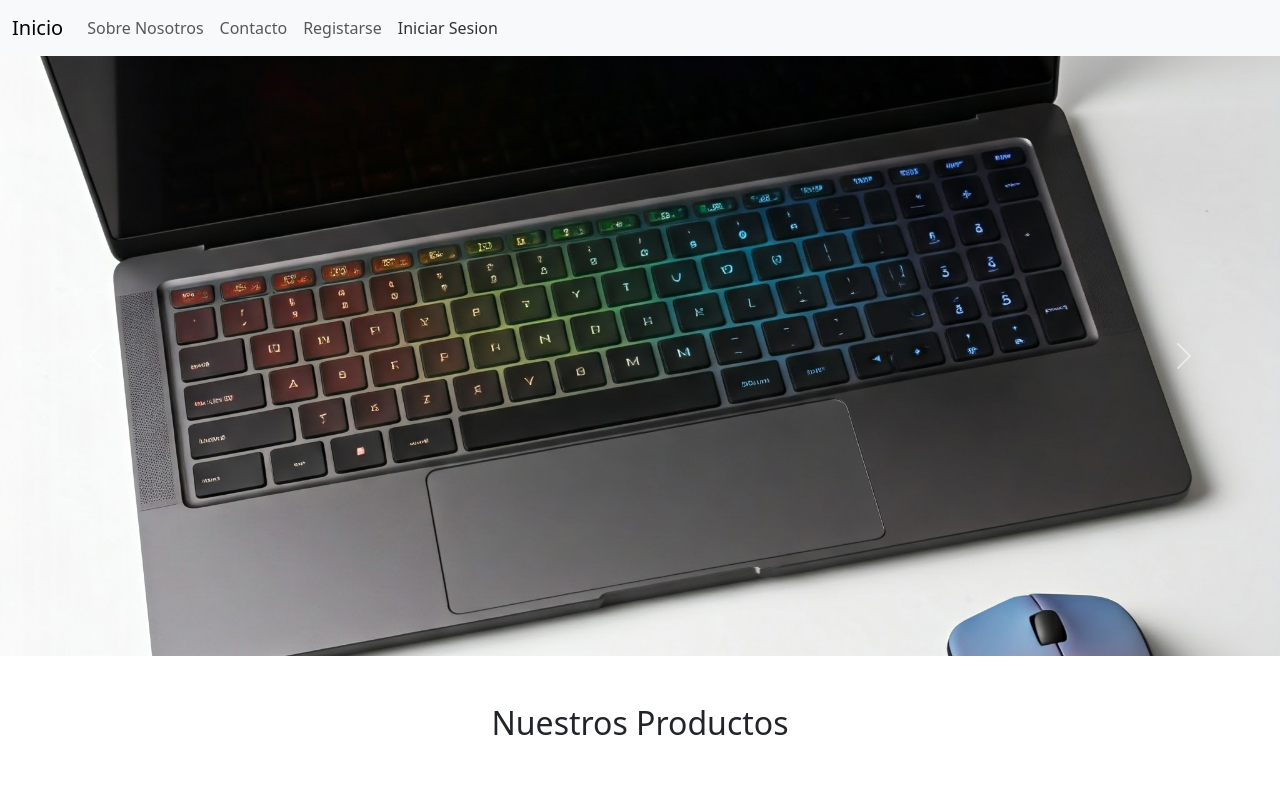
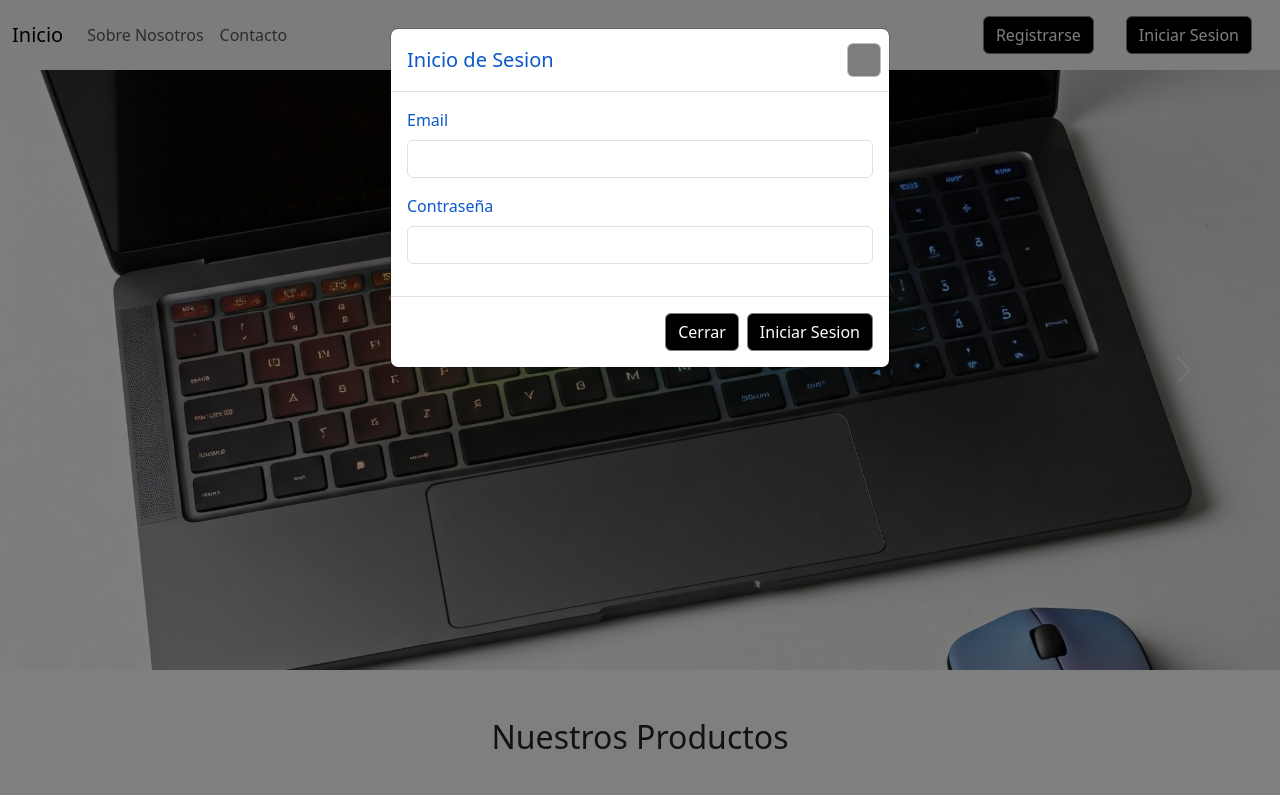
Before and after one commit to CristianCab10/clase14, a plain HTML site: page index.html in a window 1280 px wide. Both pictures are taken after a click on the link "Iniciar Sesion". Shown: the top 795 px of the page. Drawn offline with nearby package versions, Linux system fonts and the light colour scheme.

Commit message:
creacion de formularios de registro y inicio de sesion en el index con funcion modal de bootstrap

```diff
--- a/css/estilos.css
+++ b/css/estilos.css
@@ -8,3 +8,13 @@
     object-fit: cover;
 
 }
+.nav button{
+    background-color: black;
+    border: 1px solid gray;
+}
+.nav button:hover{
+    background-color: white;
+    transition: .3s ease-out;
+    color: black;
+    border: black 1px solid;
+}
--- a/index.html
+++ b/index.html
@@ -25,12 +25,76 @@
                 <a class="nav-link" href="./paginas/contacto.html">Contacto</a>
               </li>
             </ul>
-              <ul class="navbar-nav ms mb-2 mb-lg-0">
+              <ul class="nav ms-auto mb-2 mb-lg-0">
                 <li class="nav-item">
-                  <a class="nav-link" aria-current="page" href="#">Registarse</a>
+                  <a class="nav-link" aria-current="page" href="#">
+                    <button type="button" class="btn btn-primary" data-bs-toggle="modal" data-bs-target="#exampleModal">
+                      Registrarse
+                    </button>
+
+                    <div class="modal fade" id="exampleModal" tabindex="-1" aria-labelledby="exampleModalLabel" aria-hidden="true">
+                      <div class="modal-dialog">
+                        <div class="modal-content">
+                          <div class="modal-header">
+                            <h5 class="modal-title" id="exampleModalLabel">Formulario de Registro</h5>
+                            <button type="button" class="btn-close" data-bs-dismiss="modal" aria-label="Close"></button>
+                          </div>
+                          <div class="modal-body">
+                            <form>
+                              <div class="mb-3">
+                                <label for="nombre" class="form-label">Nombre</label>
+                                <input type="text" class="form-control" id="nombre" aria-describedby="nombreHelp">
+                              </div>
+                              <div class="mb-3">
+                                <label for="email" class="form-label">Email</label>
+                                <input type="email" class="form-control" id="email">
+                              </div>
+                              <div class="mb-3">
+                                <label for="password" class="form-label">Contraseña</label>
+                                <input type="password" class="form-control" id="password">
+                              </div>
+                            </form>
+                          </div>
+                          <div class="modal-footer">
+                            <button type="button" class="btn btn-secondary" data-bs-dismiss="modal">Cerrar</button>
+                            <button type="button" class="btn btn-primary">Registrarse</button>
+                          </div>
+                        </div>
+                      </div>
+                    </div>
+                  </a>
                 </li>
                 <li class="nav-item">
-                  <a class="nav-link" href="#">Iniciar Sesion</a>
+                  <a class="nav-link" href="#"><button type="button" class="btn btn-primary" data-bs-toggle="modal" data-bs-target="#exampleModal1">
+                    Iniciar Sesion
+                  </button>
+
+                  <div class="modal fade" id="exampleModal1" tabindex="-1" aria-labelledby="exampleModalLabel" aria-hidden="true">
+                    <div class="modal-dialog">
+                      <div class="modal-content">
+                        <div class="modal-header">
+                          <h5 class="modal-title" id="exampleModalLabel1">Inicio de Sesion</h5>
+                          <button type="button" class="btn-close" data-bs-dismiss="modal" aria-label="Close"></button>
+                        </div>
+                        <div class="modal-body">
+                          <form>
+                            <div class="mb-3">
+                              <label for="email" class="form-label">Email</label>
+                              <input type="email" class="form-control" id="email">
+                            </div>
+                            <div class="mb-3">
+                              <label for="password" class="form-label">Contraseña</label>
+                              <input type="password" class="form-control" id="password">
+                            </div>
+                          </form>
+                        </div>
+                        <div class="modal-footer">
+                          <button type="button" class="btn btn-secondary" data-bs-dismiss="modal">Cerrar</button>
+                          <button type="button" class="btn btn-primary">Iniciar Sesion</button>
+                        </div>
+                      </div>
+                    </div>
+                  </div></a>
                 </li>
               </ul>
 
```
